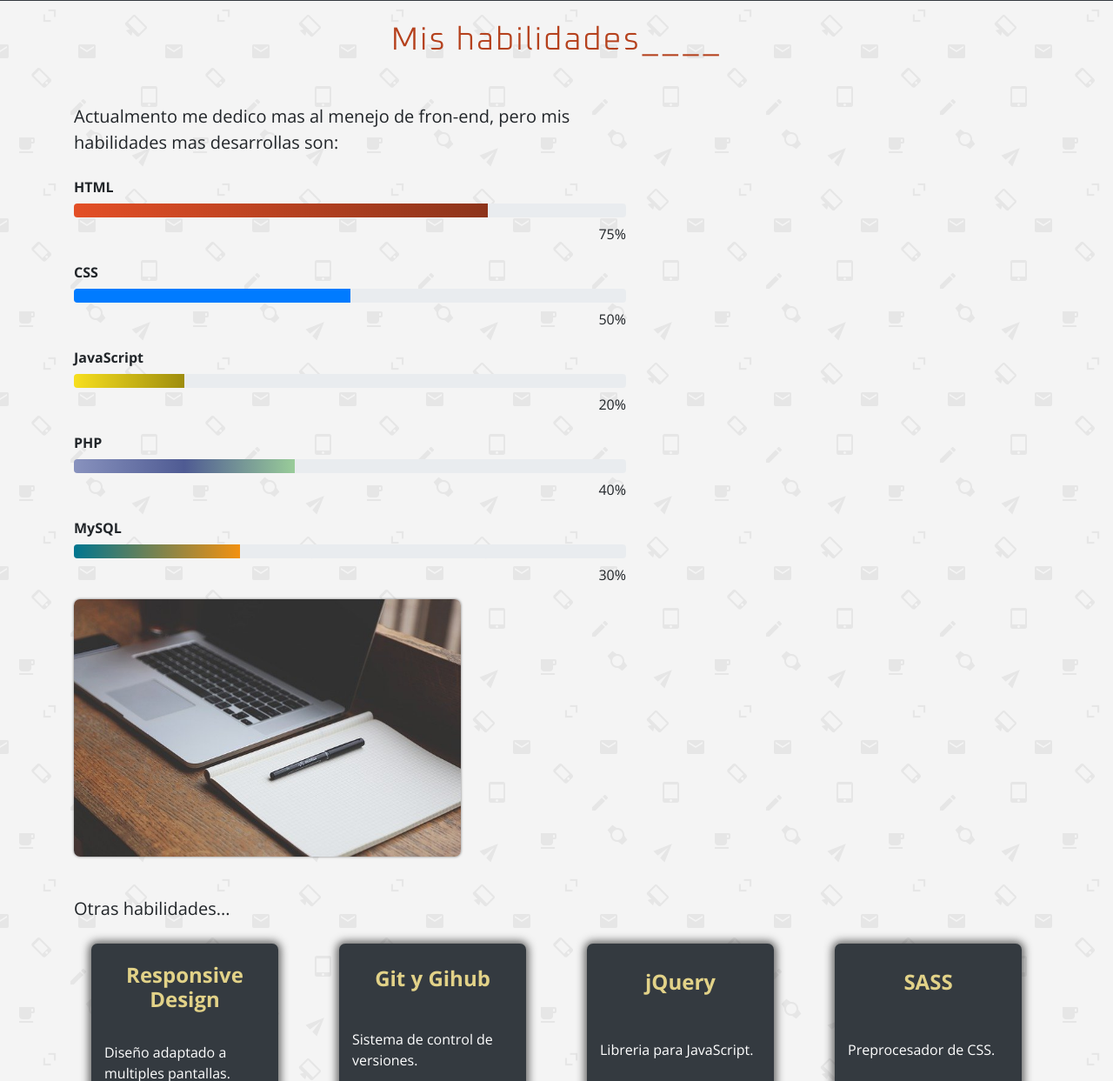
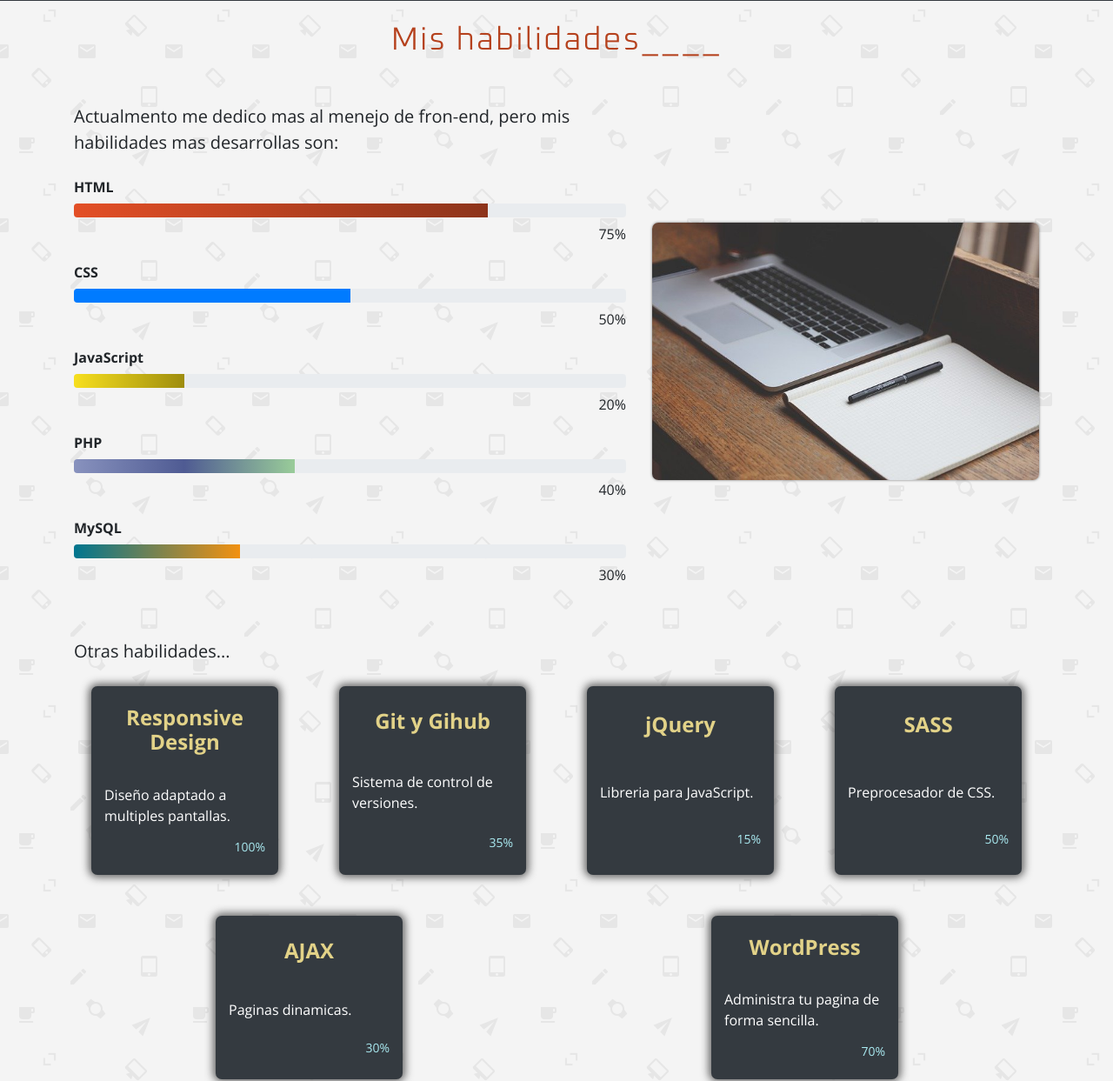
Before and after one commit to AngelKero/Portafolio, a PHP site: page / in a window 1280 px wide. Shown: the part 1364-2607 px from the top of the page at 87% size. Run offline with PHP 8.4, Linux system fonts and the light colour scheme; some libraries are stand-ins or nearby versions.

Commit message:
Se corrigio el bug imagen

```diff
--- a/views/index.view.php
+++ b/views/index.view.php
@@ -104,7 +104,7 @@
                         <h3 class="titulo mt-4" data-aos="fade-left">Mis habilidades____</h3>
                     </div>
                 </div>
-                <div class="row d-lg-block d-md-flex flex-md-column-reverse">
+                <div class="row d-md-flex flex-lg-row flex-md-column-reverse">
                     <div class="col-lg-7 col-md-12 tecnologias">
                         <p class="mb-4 descrpcion">Actualmento me dedico mas al menejo de fron-end, pero mis habilidades mas desarrollas son:</p>
                         <div class="html">
@@ -196,7 +196,7 @@
                 </div>
                 <div class="row">
                     <div class="col-12 d-flex justify-content-center">
-                    <a href="https://siteground.es/hosting-web.htm?afimagecode=a7b705c5a881f168e39bdd07ca4ed7a8" target="_blank" class="mb-4"><img class="" border="0" src="https://uapi.siteground.com/img/affiliate/es_ES/NOPRICE/general_ES_general-hosting-leaderboard-light.jpg"></a>
+                    <a href="https://siteground.es/hosting-web.htm?afimagecode=a7b705c5a881f168e39bdd07ca4ed7a8" target="_blank" class="mb-4"><img class="w-100" border="0" src="https://uapi.siteground.com/img/affiliate/es_ES/NOPRICE/general_ES_general-hosting-leaderboard-light.jpg"></a>
                     </div>
                 </div>
             </div>
```
